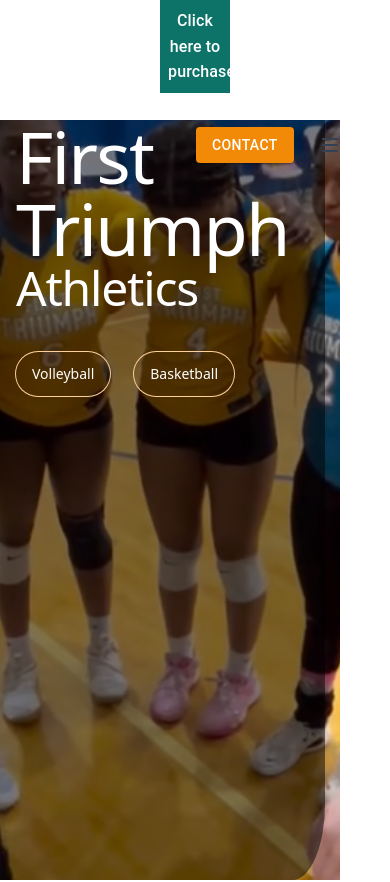
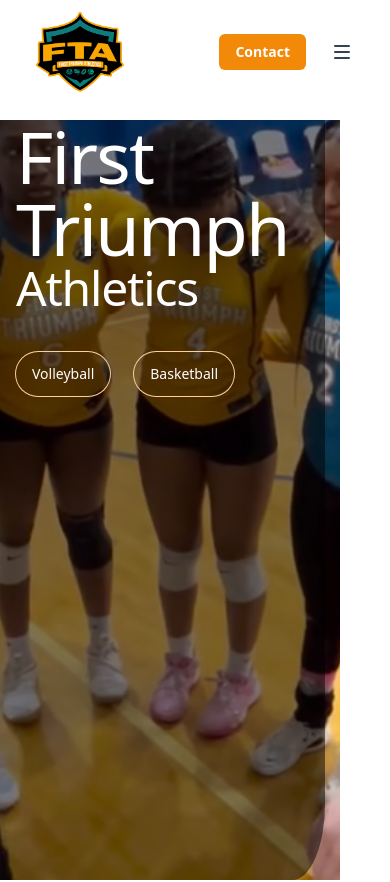
Before and after one commit to sterlingbarton/ft-athletics, a Next.js app: page / in a window 390 px wide. Shown: the top 882 px of the page. Built offline with nearby package versions, Linux system fonts and the light colour scheme.

Commit message:
updated header for responsiveness

```diff
--- a/src/components/Header.tsx
+++ b/src/components/Header.tsx
@@ -8,7 +8,8 @@
 import { Container } from '@/components/Container';
 import { Logo } from '@/components/Logo';
 import { NavLink } from '@/components/NavLink';
-import { Box, Button, Typography } from '@mui/material';
+import { Button } from '@/components/Button';
+import { Box, Typography } from '@mui/material';
 
 const headerNavigation = {
   main: [
@@ -129,27 +130,10 @@
 
   return (
     <header
-      className={`fixed top-0 left-0 right-0 z-50 py-0  mx-40 transition-colors duration-300 ${!isScrolled ? 'bg-transparent' : 'bg-white shadow-md'}`}
-      style={{
-        borderRadius: '0 0 40px 40px',
-      }}
+      className={`fixed top-0 left-0 right-0 z-50 py-0 sm:mx-15 md:mx-20 lg:mx-40 xl:mx-60 transition-colors duration-300 md:rounded-br-3xl md:rounded-bl-3xl ${!isScrolled ? 'bg-transparent' : 'bg-white shadow-md'}`}
     >
-      <Box
-        sx={{
-          display: {
-            sm: 'none',
-          },
-          width: '100%',
-          backgroundColor: '#0D7369',
-          p: 1,
-        }}
-      >
-        <Typography textAlign="center" variant="h6" color="white" fontSize={16}>
-          Click here to purchase
-        </Typography>
-      </Box>
       <Container>
-        <nav className="relative flex justify-between  px-5 py-3">
+        <nav className="relative flex justify-between px-5 py-3">
           <div className="flex items-center md:gap-x-12">
             <Link href="/" aria-label="Home">
               <Logo className="h-10 w-auto" />
@@ -168,10 +152,9 @@
             <div className="flex items-center gap-x-5 md:gap-x-8">
               <Button
                 href="/contact"
-                variant="contained"
-                sx={{
-                  backgroundColor: '#F28907',
-                }}
+                variant="solid"
+                color="orange"
+                className="rounded-md"
               >
                 Contact
               </Button>
```
